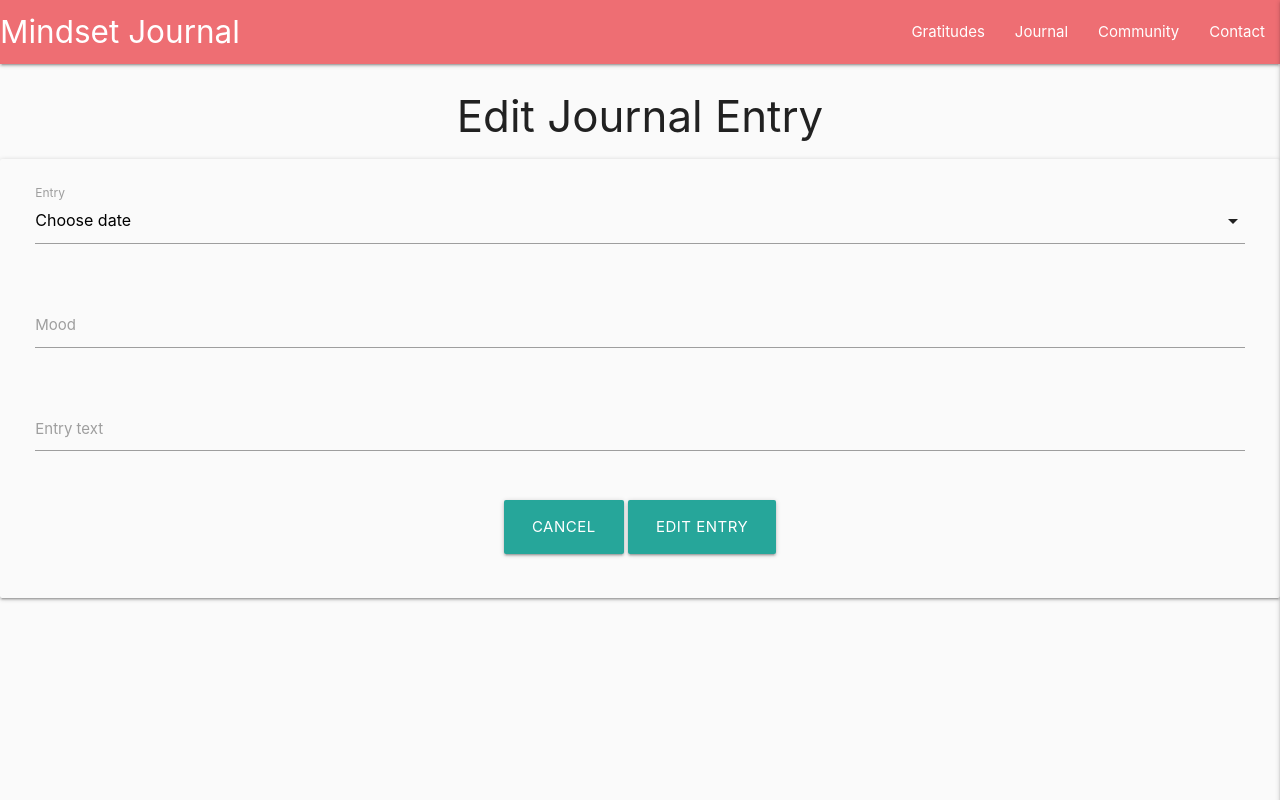
After one commit to emmasarge/mindset-journal, a Flask app: template templates/edit_entry.html in a window 1280 px wide. The commit adds this page. Run offline with Flask 2, Linux system fonts and the light colour scheme; the template is opened without the code that fills it, so the values that code supplies are empty; some libraries are stand-ins or nearby versions.

Commit message:
add edit entry

```diff
--- a/app.py
+++ b/app.py
@@ -40,6 +40,20 @@ def add_entry():
     return render_template("add_entry.html", date=date)
 
 
+@app.route("/edit_entry/<journal_id>", methods=["GET", "POST"])
+def edit_entry(journal_id):
+    if request.method == "POST":
+        submit = {
+            "date": request.form.get("date"),
+            "mood": request.form.get("mood"),
+            "text": request.form.get("text")
+        }
+        mongo.db.journal.update({"_id": ObjectId(journal_id)}, submit)
+        flash("Journal Successfully Updated")
+
+    journal = mongo.db.journal.find_one({"_id": ObjectId(journal_id)})
+    date = mongo.db.date.find().sort("date", 1)
+    return render_template("edit_entry.html", journal=journal, date=date)
 
 
 if __name__ == "__main__":
--- a/static/js/script.js
+++ b/static/js/script.js
@@ -1,4 +1,6 @@
 $(document).ready(function () {
     $(".sidenav").sidenav({edge: "right"});
     $(".collapsible").collapsible();
+    $('.datepicker').datepicker();
+    $('select').formSelect();
   });
--- /dev/null
+++ b/templates/edit_entry.html
@@ -0,0 +1,60 @@
+{% extends "base.html" %}
+{% block content %}
+<h3 class="center-align">Edit Journal Entry</h3>
+
+
+<div class="row card-panel grey lighten-5">
+    <form class="col s12" method="POST" action="{{ url_for('edit_entry', journal_id=journal._id) }}">
+        <!-- journal entry selector-->
+        <div class="row">
+            <div class="input-field col s12">
+
+                <select id="date" name="date" class="validate" required>
+                    <option value="" disabled>Choose date</option>
+                    {% for dates in date %}
+                        {% if dates.date == journal.date %}
+                              <option value="{{ dates.date }}" selected>{{ dates.date }}</option>
+                        {% else %}
+                            <option value="{{ dates.date }}">{{ dates.date }}</option>
+                        {% endif %}
+                    {% endfor %}
+
+                </select>
+                <label for="date">Entry</label>
+            </div>
+        </div>
+        <!-- mood input-->
+        <div class="row">
+            <div class="input-field col s12">
+                <input id="mood" value = "{{ journal.mood }}" name="mood" minlength="4" maxlength="50" type="text" class="validate"
+                    required>
+                <label for="mood">Mood</label>
+            </div>
+        </div>
+        <!-- journal textbox-->
+        <div class="row">
+            <div class="input-field col s12">
+                <textarea id="text" name="text" minlength="5" maxlength="2000"
+                    class="materialize-textarea" required>{{- journal.text -}}</textarea>
+                <label for="text">Entry text</label>
+
+            </div>
+        </div>
+
+
+        <!-- submit button-->
+        <div class="row">
+            <div class="col s12 center-align">
+                <!-- cancel button -->
+                <a href="{{ url_for('get_journal') }}" class="btn-large text-shadow ">Cancel
+
+                </a>
+                <button type="submit" class="btn-large">
+                    Edit Entry
+
+                </button>
+            </div>
+        </div>
+    </form>
+</div>
+{% endblock %}
--- a/templates/journal.html
+++ b/templates/journal.html
@@ -8,7 +8,8 @@
 
 <div class="row">
     <div class="col s12 center-align">
-        <a href="{{ url_for('add_entry') }}" class="btn-large deep-orange darken-4 text-shadow ">Add Entry</a>
+        <a href="{{ url_for('add_entry') }}" class="btn-large text-shadow ">Add New Entry</a>
+        <a href="{{ url_for('edit_entry', journal_id=journal._id) }}" class="waves-effect waves-light btn-small ">Edit</a>
 
     </div>
 </div>
```
Also changed, not shown: templates/add_entry.html (+8 -7 lines).
